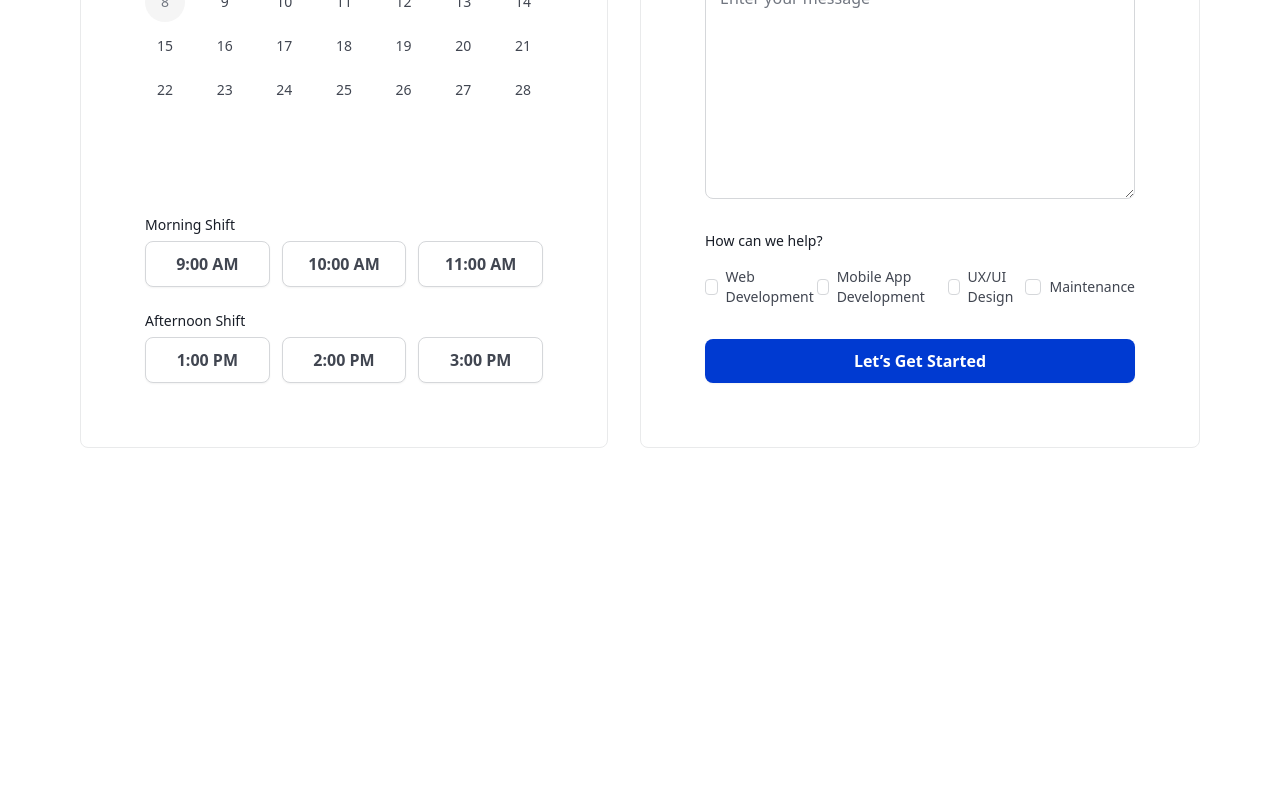
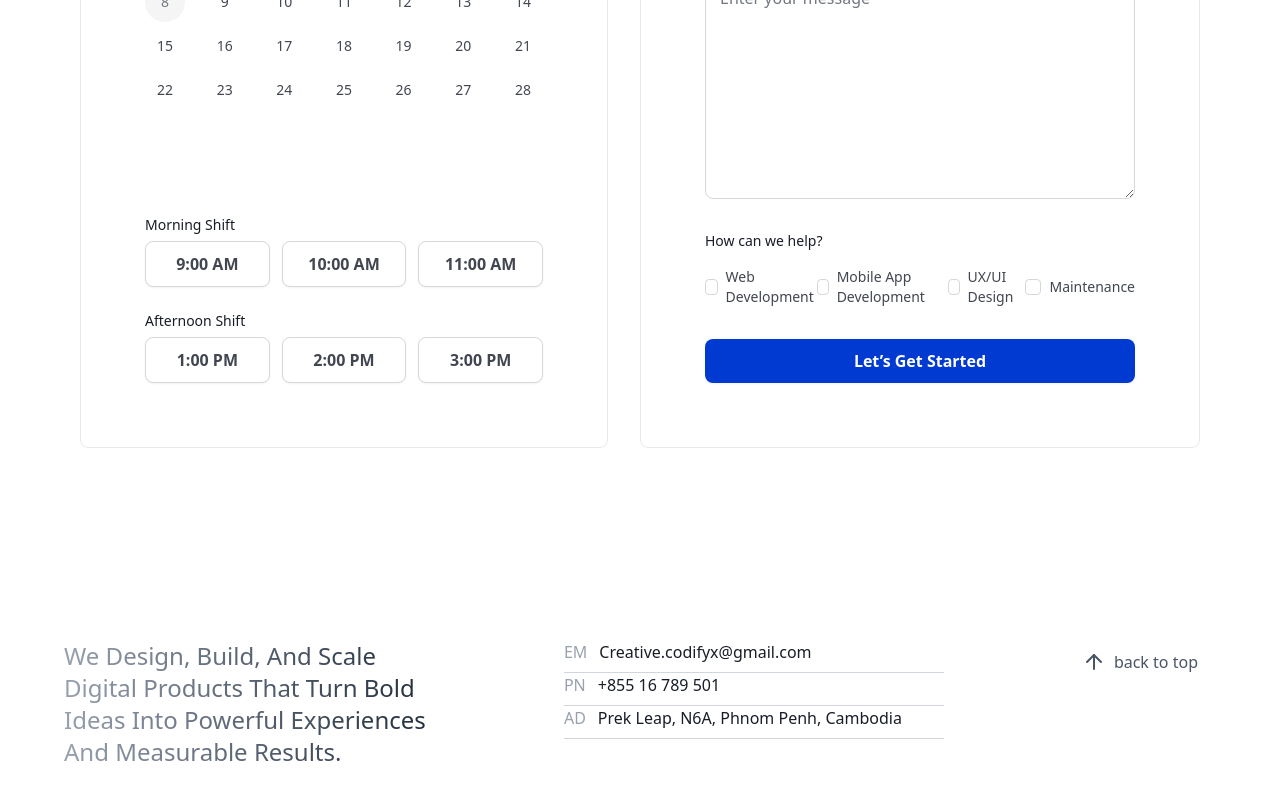
Before and after one commit to sokundeny/codifyx, a Next.js app: page /contact in a window 1280 px wide. Shown: the part 880-1680 px from the top of the page. Before the commit the page ends 1440 px from the top, so only its background shows below. Built offline with nearby package versions, Linux system fonts and the light colour scheme.

Commit message:
v0.1 footer

```diff
--- a/src/app/layout.tsx
+++ b/src/app/layout.tsx
@@ -3,6 +3,7 @@ import { Inter } from "next/font/google";
 import "./globals.css";
 import NavBar from "@/components/navBar";
 import { ThemeProvider } from "@/providers/themeProvider";
+import Footer from '@/components/footer'
 
 const inter = Inter({
   subsets: ["latin"],
@@ -34,6 +35,7 @@ export default function RootLayout({
         <ThemeProvider>
           <NavBar/>
           {children}
+          <Footer/>
         </ThemeProvider>
       </body>
     </html>
--- /dev/null
+++ b/src/components/footer.tsx
@@ -0,0 +1,63 @@
+"use client";
+
+import { useTheme } from "@/hooks/themeHook";
+import {ArrowUp} from "lucide-react"
+
+interface info {
+    short: string;
+    full_info: string;
+}
+
+const info_item:info[]=[
+    {
+        short:"EM",
+        full_info:"Creative.codifyx@gmail.com"
+    },
+    {
+        short:"PN",
+        full_info:"+855 16 789 501"
+    },
+    {
+        short:"AD",
+        full_info:"Prek Leap, N6A, Phnom Penh, Cambodia"
+    }
+];
+
+const Footer = () => {
+
+    const {theme,toggle}=useTheme();
+
+    return (
+        <footer className="w-full py-20 px-16 px">
+
+            {/* top*/}
+            <div className="flex items-start justify-center gap-30">
+            <div className="flex-1 text-2xl bg-linear-to-r from-gray-400 to-gray-800 text-transparent bg-clip-text">
+                We Design, Build, And Scale Digital Products That Turn Bold Ideas Into Powerful Experiences And Measurable Results.
+            </div>
+            <div className="flex-1">
+                {
+                    info_item.map((i,index)=>(
+                        <div className={`flex gap-3 pb-2 border-b ${theme=="light"?`border-gray-300`:`border-gray-600`}`}>
+                            <div className="text-gray-400">{i.short}</div>
+                            <div className="">{i.full_info}</div>
+                        </div>
+                    ))
+                }
+            </div>
+            <div className={`flex-none flex gap-2 items-center justify-center
+                    py-2.5 px-4.5 rounded-md hover:bg-gray-50
+                    ${theme==="dark"?"text-gray-300":"text-gray-600"}
+                `}>
+                <ArrowUp />
+                <div>
+                    back to top
+                </div>
+            </div>
+
+            </div>
+        </footer>
+    );
+}
+
+export default Footer
--- a/src/components/navBar.tsx
+++ b/src/components/navBar.tsx
@@ -9,12 +9,12 @@ import CodifyxLight from "@/assets/Codifyx_light.png";
 import CodifyxDark from "@/assets/Codifyx_dark.png";
 import { Mail, Sun, Moon } from "lucide-react";
 
-interface Nav {
+export interface Nav {
   title: string;
   url: string;
 }
 
-const navItems: Nav[] = [
+export const navItems: Nav[] = [
   { title: "About Us", url: "#about" },
   { title: "Our Services", url: "#services" },
   { title: "Case Studies", url: "#cases" },
```
